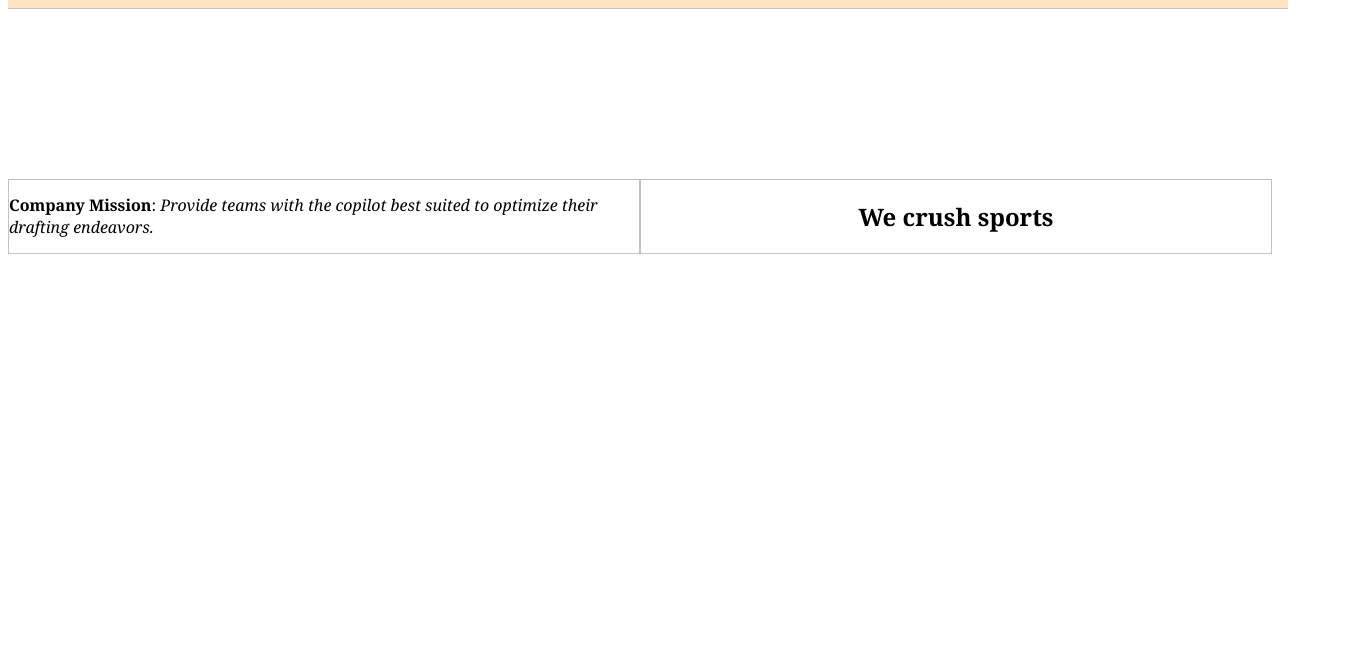
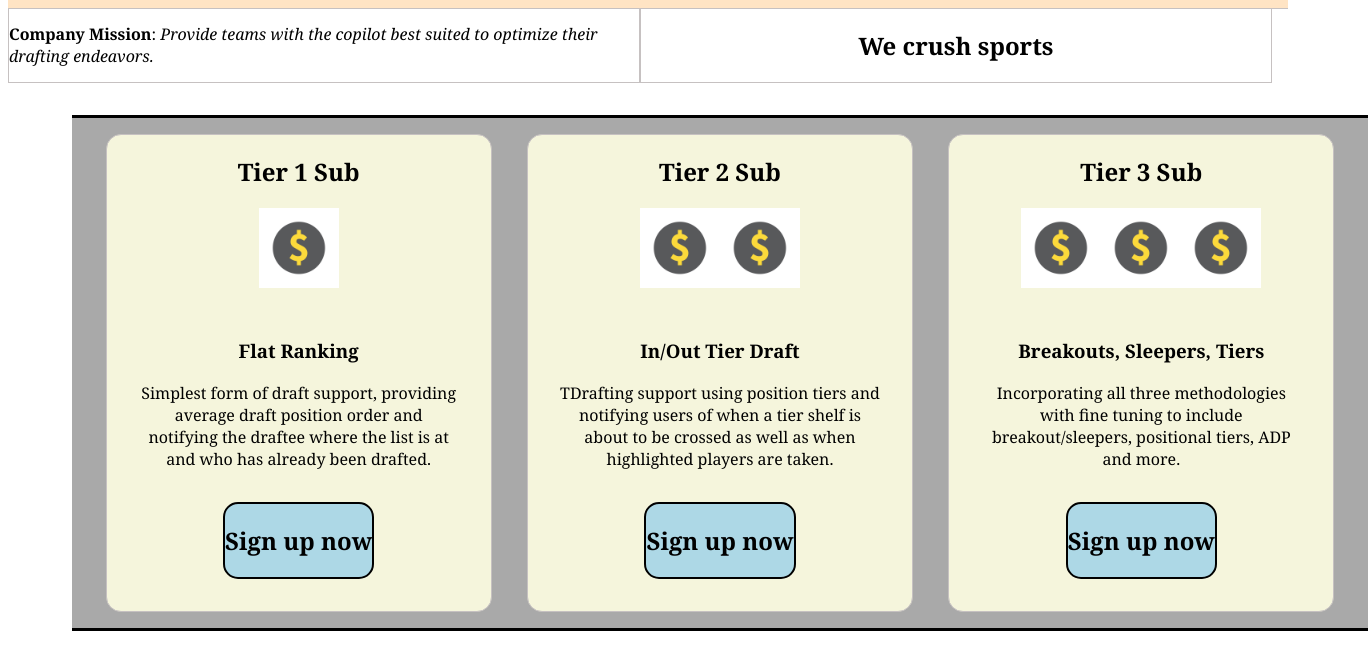
Before and after one commit to leichtaustin/business_practice, a plain HTML site: page index.html in a window 1280 px wide. Shown: the part 96-766 px from the top of the page, 1368 px wide, since content can reach past the window. Drawn offline with Linux system fonts and the light colour scheme.

Commit message:
Added tiers

```diff
--- a/index.html
+++ b/index.html
@@ -39,6 +39,61 @@
                 <h2>We crush sports</h2>
             </div>
         </div>
+
+        <!-- Tier Offerings -->
+        <div class="tier_selection_main">
+            <div class="tier_1_container tier_container">
+                <h2>Tier 1 Sub</h2>
+                <div class="pricing_image">
+                    <img id="dollar" src="resources/images/dollarsign-box.jpg" alt="dollar sign">
+                </div>
+                <h3>Flat Ranking</h3>
+                <div class="tier_descrip">
+                    <span>Simplest form of draft support, providing average draft position order and notifying the draftee
+                        where the list is at and who has already been drafted.
+                    </span>
+                </div>
+                <div class="subscribe_button">
+                    <h2>Sign up now</h2>
+                </div>
+            </div>
+            <div class="tier_2_container tier_container">
+                <h2>Tier 2 Sub</h2>
+                <div class="pricing_image">
+                    <img id="dollar" src="resources/images/dollarsign-box.jpg" alt="dollar sign">
+                    <img id="dollar" src="resources/images/dollarsign-box.jpg" alt="dollar sign">
+                </div>
+                <h3>In/Out Tier Draft</h3>
+                <div class="tier_descrip">
+                    <span>TDrafting support using position tiers and notifying users of when a tier shelf is about to be
+                        crossed as well as when highlighted players are taken.
+                    </span>
+                </div>
+                <div class="subscribe_button">
+                    <h2>Sign up now</h2>
+                </div>
+            </div>
+            <div class="tier_3_container tier_container">
+                <h2>Tier 3 Sub</h2>
+                <div class="pricing_image">
+                    <img id="dollar" src="resources/images/dollarsign-box.jpg" alt="dollar sign">
+                    <img id="dollar" src="resources/images/dollarsign-box.jpg" alt="dollar sign">
+                    <img id="dollar" src="resources/images/dollarsign-box.jpg" alt="dollar sign">
+                </div>
+                <h3>Breakouts, Sleepers, Tiers</h3>
+                <div class="tier_descrip">
+                    <span>Incorporating all three methodologies with fine tuning to include breakout/sleepers, positional tiers, ADP
+                        and more.
+                    </span>
+                </div>
+                <div class="subscribe_button">
+                    <h2>Sign up now</h2>
+                </div>
+            </div>
+
+        </div>
+
+
     </div>
 
 </body>
--- a/resources/style.css
+++ b/resources/style.css
@@ -50,13 +50,64 @@ nav span {
 
 .about_container {
     display: flex;
+
 }
 #about_section {
-    position: relative;
-    top: 171px;
     display: flex;
     justify-content: center;
     align-items: center;
     border: solid 1px #c6c1c1;
     width: 50%;
 }
+
+/* Tier Section */
+
+.tier_selection_main {
+    display: flex;
+    flex-wrap: wrap;
+    justify-content: space-around;
+    margin: 2rem 4rem;
+    padding: 1rem;
+    background-color: darkgray;
+    border-top: solid 3px black;
+    border-bottom: solid 3px black;
+    width: 100%;
+}
+
+.tier_container {
+    display: block;
+    text-align: center;
+    border: solid 1px #c6c1c1;
+    background-color: beige;
+    padding: 0rem 2rem;
+    border-radius: 15px;
+}
+
+.pricing_image {
+    display: flex;
+    height: 5rem;
+    align-content: center;
+    justify-content: center;
+    padding-bottom: 2rem;
+}
+
+.tier_descrip{
+    display: flex;
+    align-content: center;
+    max-width: 20rem;
+    min-height: 5rem;
+    margin-bottom: 2rem;
+}
+
+.subscribe_button {
+    justify-self: center;
+    border: solid 2px black;
+    border-radius: 15px;
+    background-color: lightblue;
+    margin-bottom: 2rem;
+}
+
+.subscribe_button:hover {
+    background-color: lightgrey;
+    cursor: pointer;
+}
```
Also changed, not shown: resources/images/dollarsign-box.jpg (added).
